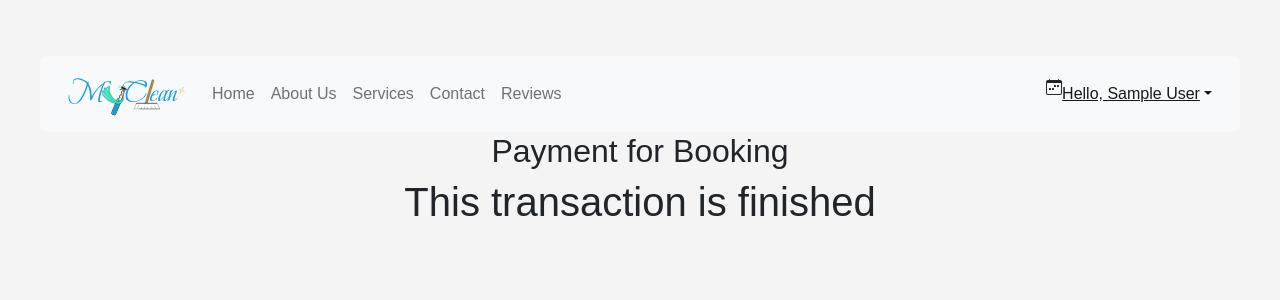
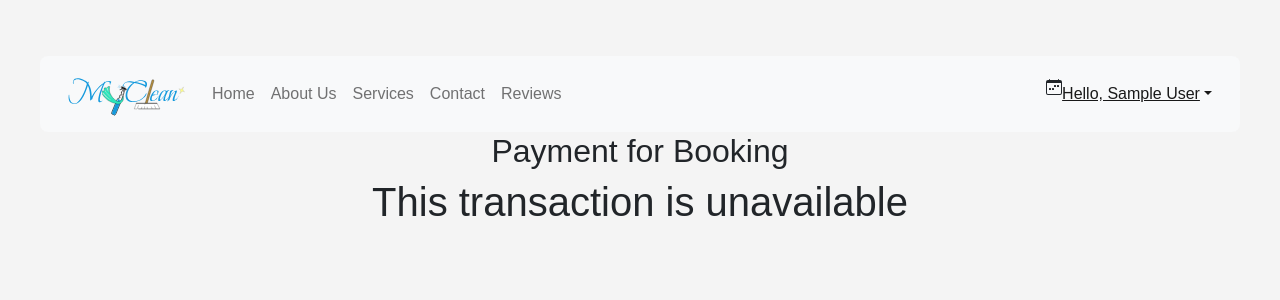
Before and after one commit to Dawei-Zhu1/MyClean, a PHP site: page /pages/payment.php?order_id=1 in a window 1280 px wide. Shown: the top 300 px of the page. Run offline with PHP 8.4, Linux system fonts and the light colour scheme; the visitor is signed in with stand-in values (Sample User, id 1); data that the repository does not hold is empty; style sheets or scripts are compiled from the project's sources.

Commit message:
Modify the word

```diff
--- a/myclean/pages/payment.php
+++ b/myclean/pages/payment.php
@@ -42,7 +42,7 @@ $stmt->bind_param('i', $order_id);
 $stmt->execute();
 $stmt->store_result();
 if ($payment_flag == 1): ?>
-    <h1>This transaction is finished</h1>
+    <h1>This transaction is unavailable</h1>
 
 <?php //If the order is paid
 elseif ($stmt->num_rows) : ?>
```
